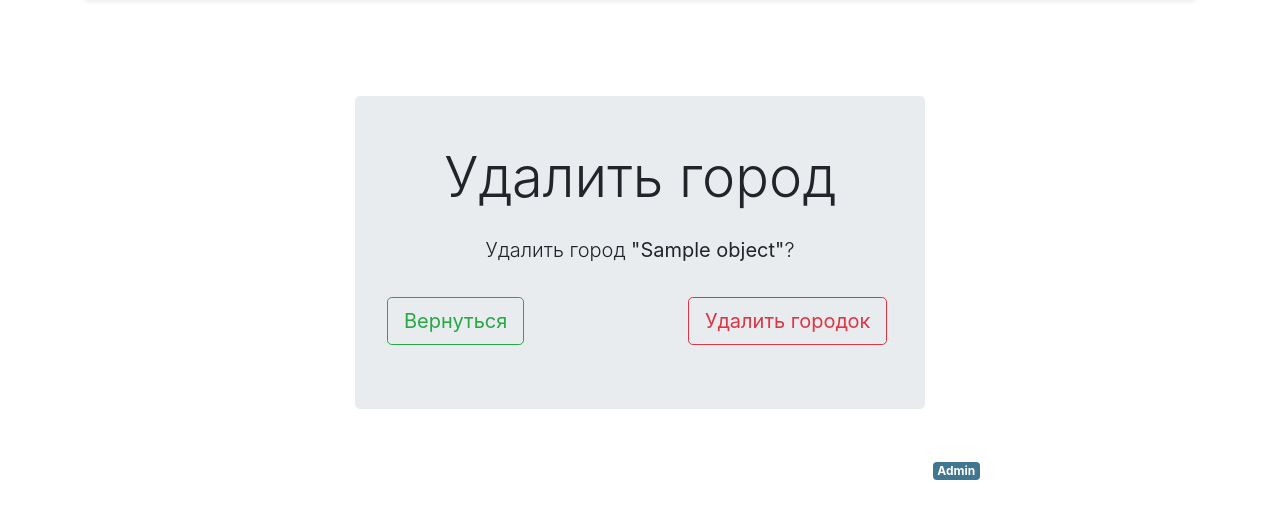
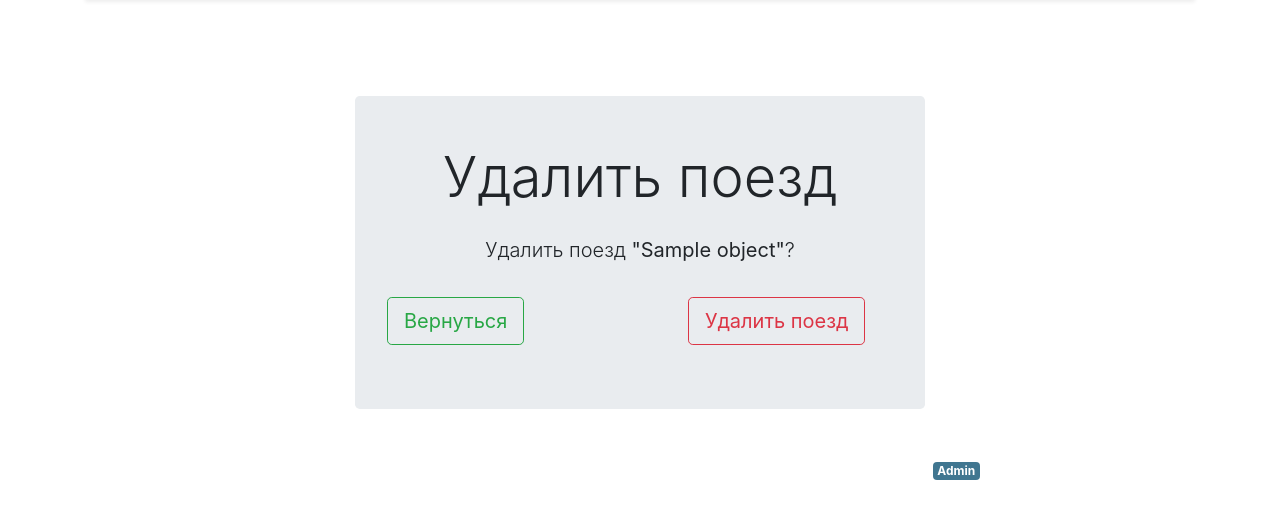
Before and after one commit to popoffww/django-station, a Django app: template src/trains/templates/trains/delete.html in a window 1280 px wide. Shown: the part 57-576 px from the top of the page. Run offline with Django 3.2, Linux system fonts and the light colour scheme; the template is opened without the code that fills it: most values are stand-ins (such as "Sample title", 1, 10 or a date in 2020); some libraries are stand-ins or nearby versions.

Commit message:
Initial commit

```diff
--- a/src/trains/templates/trains/delete.html
+++ b/src/trains/templates/trains/delete.html
@@ -1,7 +1,7 @@
 {% extends 'base.html' %}
 
  {% block title %}
-  Удалить город - {{ block.super }}
+  Удалить поезд - {{ block.super }}
  {% endblock %}
 
 {% block content %}
@@ -10,21 +10,21 @@
 
         <div class="jumbotron py-5 my-5 col-md-6 offset-3">
 
-        <h2 class="display-4 pb-3 text-center">Удалить город</h2>
+        <h2 class="display-4 pb-3 text-center">Удалить поезд</h2>
 
         <form action="" method="post">
         {% csrf_token %}
 
-                <p class="lead text-center">Удалить город <b>"{{ object }}"</b>?</p>
+                <p class="lead text-center">Удалить поезд <b>"{{ object }}"</b>?</p>
 
         <div class="row">
 
         <div class="col-md-6 my-3">
-        <a href="{% url 'city:home' %}" class="btn btn-outline-success btn-lg">Вернуться</a>
+        <a href="{% url 'train:home' %}" class="btn btn-outline-success btn-lg">Вернуться</a>
         </div>
 
         <div class="col-md-6 my-3 pl-5">
-        <input type="submit" value="Удалить городок" class="btn btn-outline-danger btn-lg">
+        <input type="submit" value="Удалить поезд" class="btn btn-outline-danger btn-lg">
         </div>
 
         </div>
--- a/src/trains/templates/trains/home.html
+++ b/src/trains/templates/trains/home.html
@@ -48,7 +48,7 @@
             </td>
 
             <td>
-            <a href="" class="text-dark">
+            <a href="{% url 'train:update' pk=object.pk %}" class="text-dark">
             <button class="btn btn-outline-success">
             Редактировать
             </button>
@@ -56,7 +56,7 @@
             </td>
 
             <td>
-            <a href="" class="text-dark">
+            <a href="{% url 'train:delete' pk=object.pk %}" class="text-dark">
             <button class="btn btn-outline-danger">
             Удалить
             </button>
```
Also changed, not shown: src/trains/templates/trains/update.html (+4 -4 lines), src/trains/urls.py (+4 -5 lines), src/trains/views.py (+18 -0 lines).
